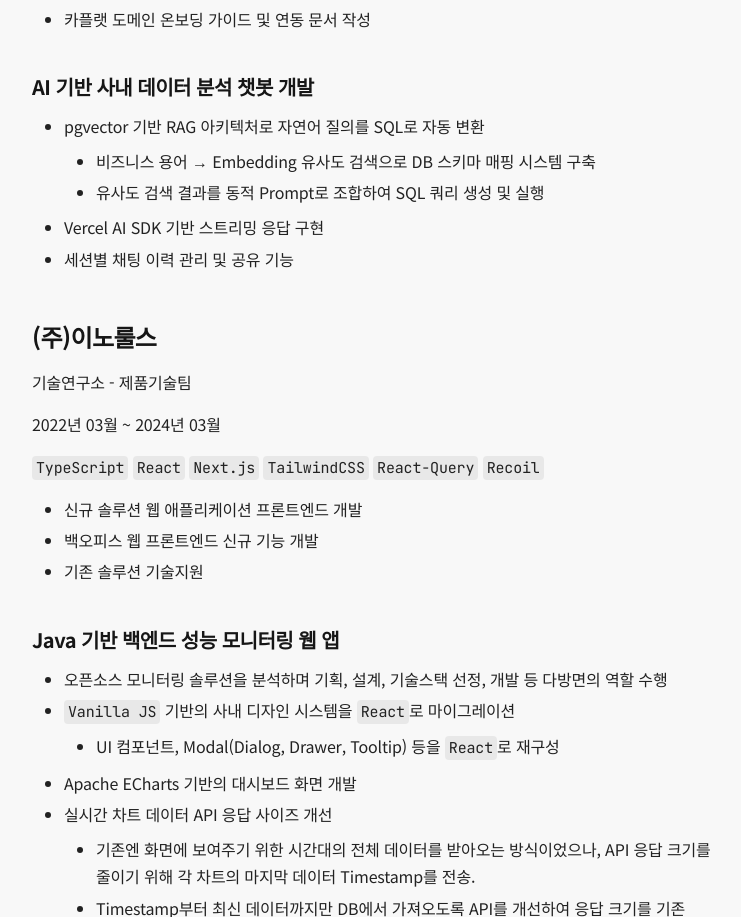
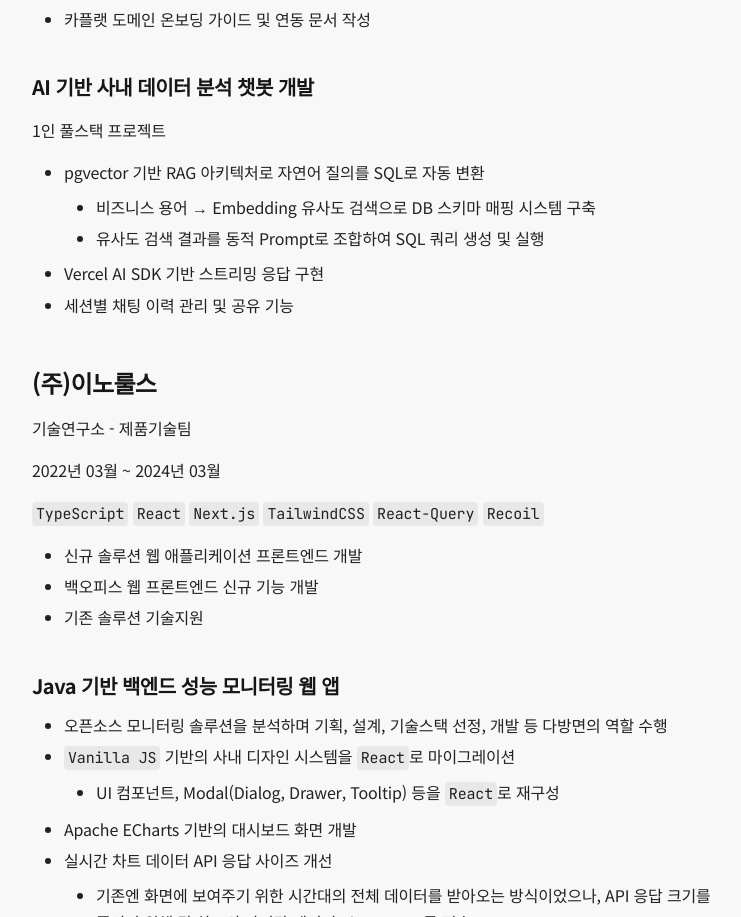
Before and after one commit to kdh379/bandal.dev, a Next.js app: page /about in a window 1280 px wide. Shown: the part 1729-2646 px from the top of the page, without its empty margins (264-1005 px from the left). Built offline with nearby package versions, Linux system fonts and the light colour scheme.

Commit message:
docs: about

```diff
--- a/src/app/about/page.mdx
+++ b/src/app/about/page.mdx
@@ -1,6 +1,6 @@
 export const meta = {
   title: "About",
-  date: "2025-12-03",
+  date: "2025-12-05",
 };
 
 # 김도현
@@ -56,6 +56,8 @@ _updated at 2025-12-03_
 - 카플랫 도메인 온보딩 가이드 및 연동 문서 작성
 
 #### AI 기반 사내 데이터 분석 챗봇 개발
+
+1인 풀스택 프로젝트
 
 - pgvector 기반 RAG 아키텍처로 자연어 질의를 SQL로 자동 변환
   - 비즈니스 용어 → Embedding 유사도 검색으로 DB 스키마 매핑 시스템 구축
```
